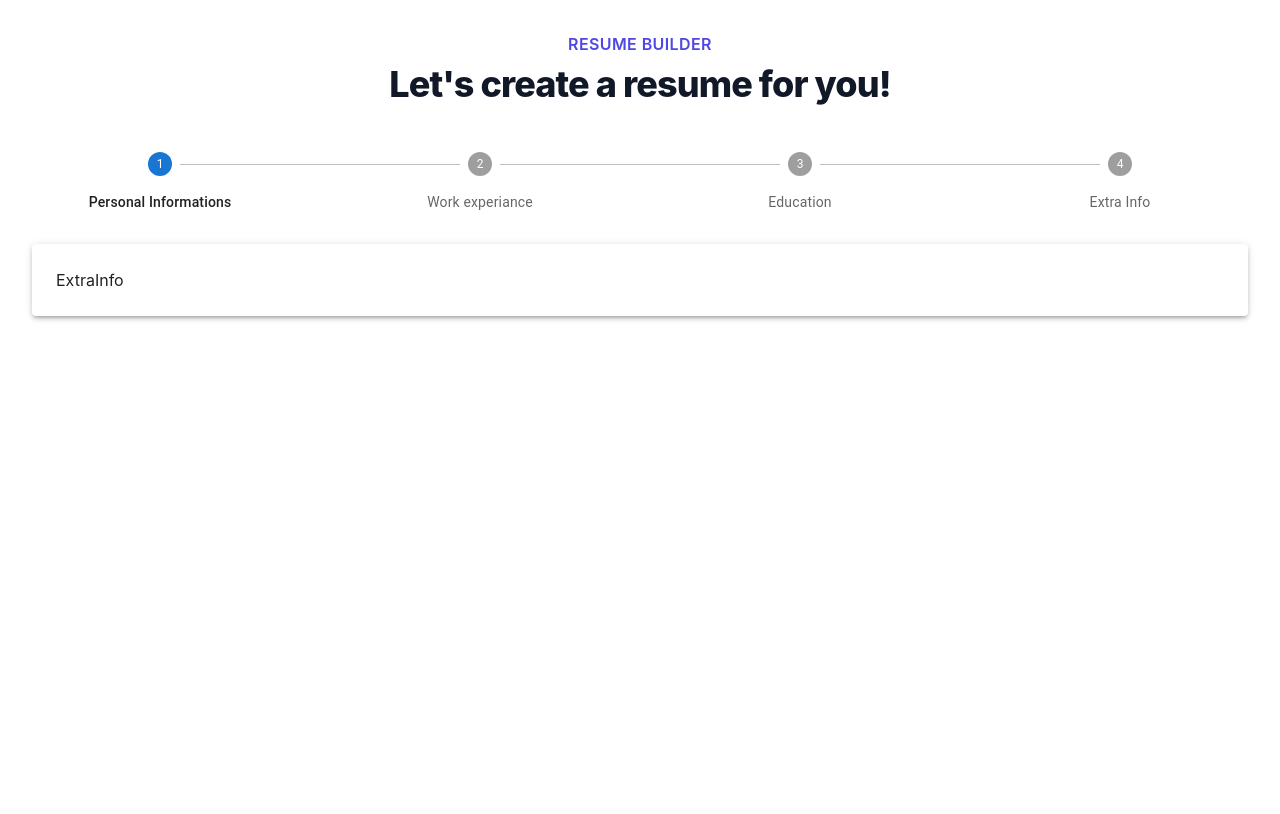
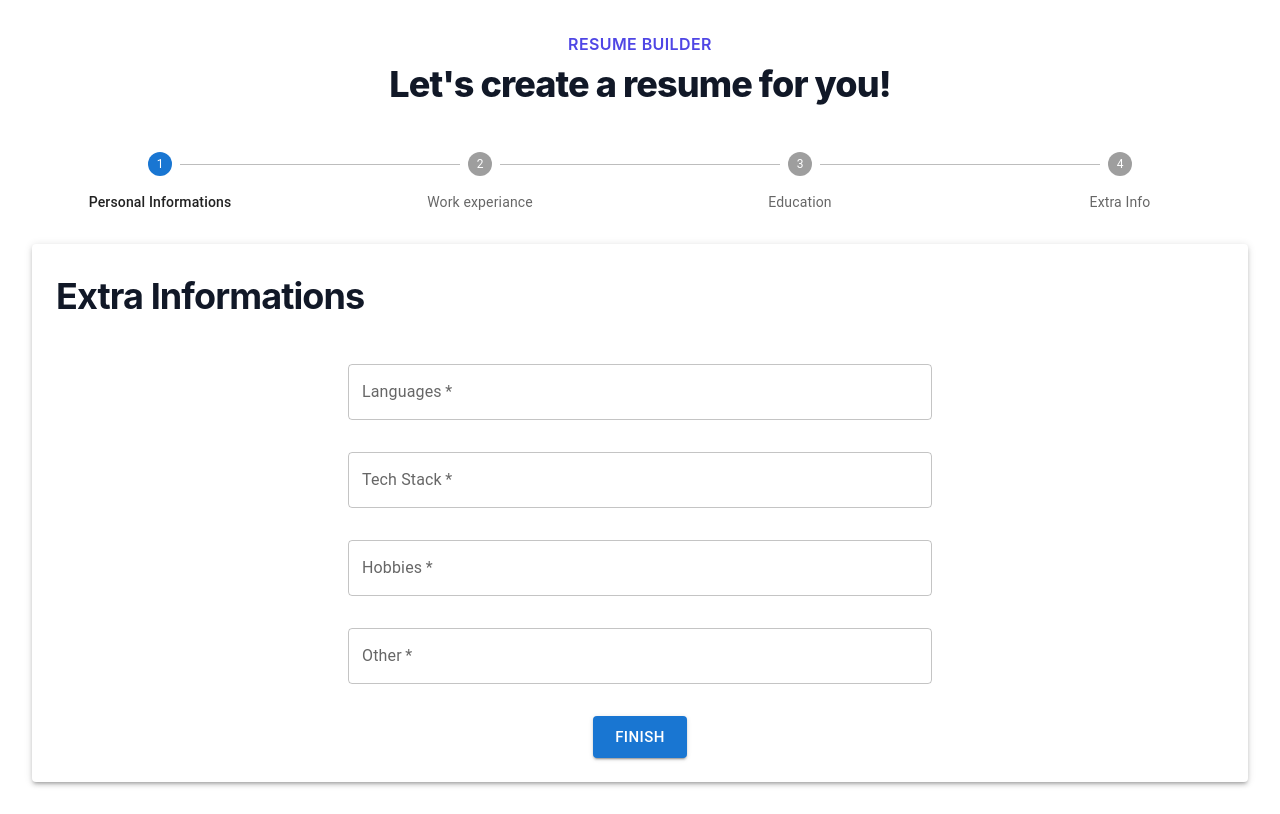
Before and after one commit to dziekiczan1/resumebuilder, a React (Create React App) app in the folder client/: page /extra in a window 1280 px wide. Built offline with nearby package versions, Linux system fonts and the light colour scheme.

Commit message:
added ExtraInfo component

```diff
--- a/client/package.json
+++ b/client/package.json
@@ -17,6 +17,7 @@
     "@types/react-dom": "^18.0.6",
     "axios": "^0.27.2",
     "file-saver": "^2.0.5",
+    "material-ui-chip-input": "^0.19.0",
     "react": "^18.2.0",
     "react-dom": "^18.2.0",
     "react-redux": "^8.0.2",
--- a/client/src/components/ExtraInfo.tsx
+++ b/client/src/components/ExtraInfo.tsx
@@ -1,7 +1,125 @@
-import React from "react";
+import React, { useState } from "react";
+import { useNavigate } from "react-router-dom";
+import TextField from "@mui/material/TextField";
+import { useDispatch, useSelector } from "react-redux";
+import { addExtraInfo } from "../services/extraInfoSlice";
+import { increment } from "../services/stepSlice";
+import Button from "@mui/material/Button";
+import axios from "axios";
+import saveAs from "file-saver";
 
 const ExtraInfo = () => {
-  return <div>ExtraInfo</div>;
+  const dataInfo = useSelector((state: any) => state);
+  const [extraInfo, setExtraInfo] = useState<any>({
+    language: [],
+    techstack: {},
+    other: [],
+    hobbies: [],
+  });
+  const navigate = useNavigate();
+  const dispatch = useDispatch();
+
+  const nextStep = (e: any) => {
+    dispatch(addExtraInfo(extraInfo));
+
+    e.preventDefault();
+
+    const data = dataInfo;
+
+    axios
+      .post("http://localhost:5000/resume-createpdf", data)
+      .then(() =>
+        axios.get("http://localhost:5000/resume-fetchpdf", {
+          responseType: "blob",
+        })
+      )
+      .then((res) => {
+        const pdfBlob = new Blob([res.data], { type: "application/pdf" });
+
+        saveAs(pdfBlob, "Resume.pdf");
+      });
+
+    e.target.reset();
+  };
+
+  console.log(extraInfo);
+
+  return (
+    <>
+      <p className="mt-2 mb-12 text-lg leading-8 font-bold tracking-tight text-gray-900 sm:text-4xl">
+        Extra Informations
+      </p>
+
+      <form onSubmit={nextStep}>
+        <div className="flex flex-col flex-wrap justify-center items-center gap-8">
+          <TextField
+            required
+            className="w-1/2"
+            name="languages"
+            type="text"
+            id="languages"
+            label="Languages"
+            onChange={(e) =>
+              setExtraInfo({
+                ...extraInfo,
+                language: e.target.value.split(", "),
+              })
+            }
+          />
+
+          <TextField
+            required
+            className="w-1/2"
+            name="techstack"
+            type="text"
+            id="techstack"
+            label="Tech Stack"
+            onChange={(e) =>
+              setExtraInfo({
+                ...extraInfo,
+                techstack: e.target.value.split(", "),
+              })
+            }
+          />
+
+          <TextField
+            required
+            className="w-1/2"
+            name="hobbies"
+            type="text"
+            id="hobbies"
+            label="Hobbies"
+            onChange={(e) =>
+              setExtraInfo({
+                ...extraInfo,
+                hobbies: e.target.value.split(", "),
+              })
+            }
+          />
+
+          <TextField
+            required
+            className="w-1/2"
+            name="other"
+            type="text"
+            id="other"
+            label="Other"
+            onChange={(e) =>
+              setExtraInfo({
+                ...extraInfo,
+                other: e.target.value.split(", "),
+              })
+            }
+          />
+        </div>
+        <div className="mt-8 flex justify-center items-center">
+          <Button variant="contained" size="large" type="submit">
+            Finish
+          </Button>
+        </div>
+      </form>
+    </>
+  );
 };
 
 export default ExtraInfo;
--- /dev/null
+++ b/client/src/services/extraInfoSlice.tsx
@@ -0,0 +1,20 @@
+import { createSlice } from "@reduxjs/toolkit";
+
+export const extraInfoSlice = createSlice({
+  name: "extra",
+  initialState: {
+    extraInfo: {
+      hobbies: [],
+      techstack: [],
+      language: [],
+      other: [],
+    },
+  },
+  reducers: {
+    addExtraInfo: (state, action) => {
+      state.extraInfo = action.payload;
+    },
+  },
+});
+export const { addExtraInfo } = extraInfoSlice.actions;
+export default extraInfoSlice.reducer;
--- a/client/src/store/store.tsx
+++ b/client/src/store/store.tsx
@@ -3,6 +3,7 @@ import resumeSliceReducer from "../services/resumeSlice";
 import stepSliceReducer from "../services/stepSlice";
 import workExpReducer from "../services/workexpSlice";
 import educationReducer from "../services/educationSlice";
+import extraReducer from "../services/extraInfoSlice";
 
 export const store = configureStore({
   reducer: {
@@ -10,5 +11,6 @@ export const store = configureStore({
     step: stepSliceReducer,
     workexp: workExpReducer,
     education: educationReducer,
+    extra: extraReducer,
   },
 });
```
Also changed, not shown: 2 other files (tests, documents, lock files or other folders).
